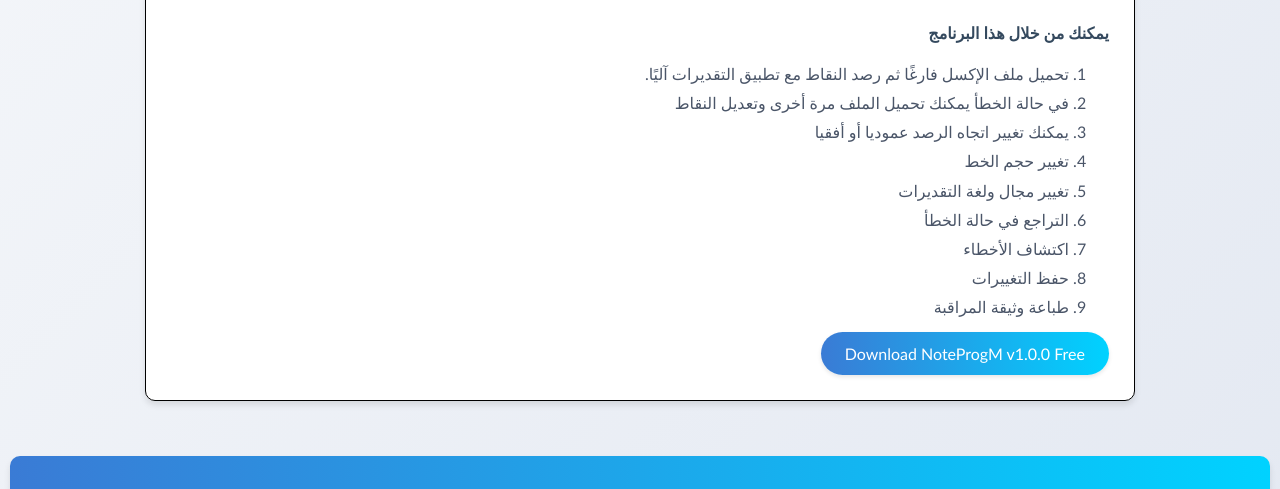
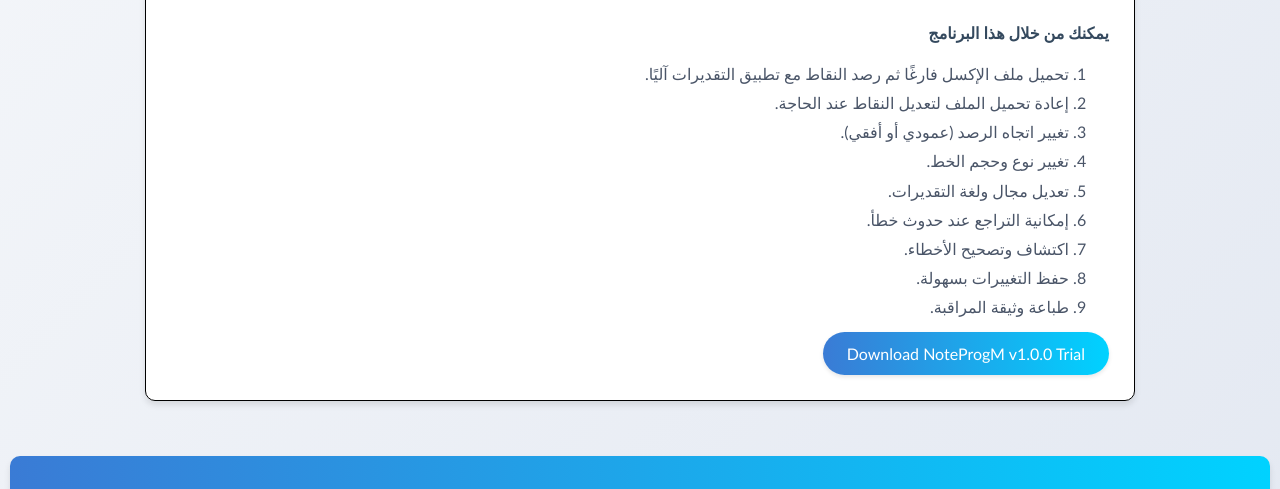
Before and after one commit to NehlaSoft/nehlasoft.github.io, a plain HTML site: page index.html in a window 1280 px wide. Shown: the part 369-858 px from the top of the page. Drawn offline with Linux system fonts and the light colour scheme.

Commit message:
docs: Update main website content on index.html.

```diff
--- a/index.html
+++ b/index.html
@@ -87,25 +87,25 @@
 
       <div class="content">
         <div class="project-card">
-          <h2 class="title">NoteProgM v1.0.0 Free</h2>
+          <h2 class="title">NoteProgM v1.0.0 Trial</h2>
           <h4>يمكنك من خلال هذا البرنامج</h4>
           <ol class="line-p">
             <li>
               تحميل ملف الإكسل فارغًا ثم رصد النقاط مع تطبيق التقديرات آليًا.
             </li>
-            <li>في حالة الخطأ يمكنك تحميل الملف مرة أخرى وتعديل النقاط</li>
-            <li>يمكنك تغيير اتجاه الرصد عموديا أو أفقيا</li>
-            <li>تغيير حجم الخط</li>
-            <li>تغيير مجال ولغة التقديرات</li>
-            <li>التراجع في حالة الخطأ</li>
-            <li>اكتشاف الأخطاء</li>
-            <li>حفظ التغييرات</li>
-            <li>طباعة وثيقة المراقبة</li>
+            <li>إعادة تحميل الملف لتعديل النقاط عند الحاجة.</li>
+            <li>تغيير اتجاه الرصد (عمودي أو أفقي).</li>
+            <li>تغيير نوع وحجم الخط.</li>
+            <li>تعديل مجال ولغة التقديرات.</li>
+            <li>إمكانية التراجع عند حدوث خطأ.</li>
+            <li>اكتشاف وتصحيح الأخطاء.</li>
+            <li>حفظ التغييرات بسهولة.</li>
+            <li>طباعة وثيقة المراقبة.</li>
           </ol>
           <a
             href="https://github.com/NehlaSoft/NoteProgM/releases/download/v1.0.0/NoteProgM_Free_v1.0.0_Setup.exe"
             class="main-btn"
-            >Download NoteProgM v1.0.0 Free</a
+            >Download NoteProgM v1.0.0 Trial</a
           >
         </div>
       </div>
```
